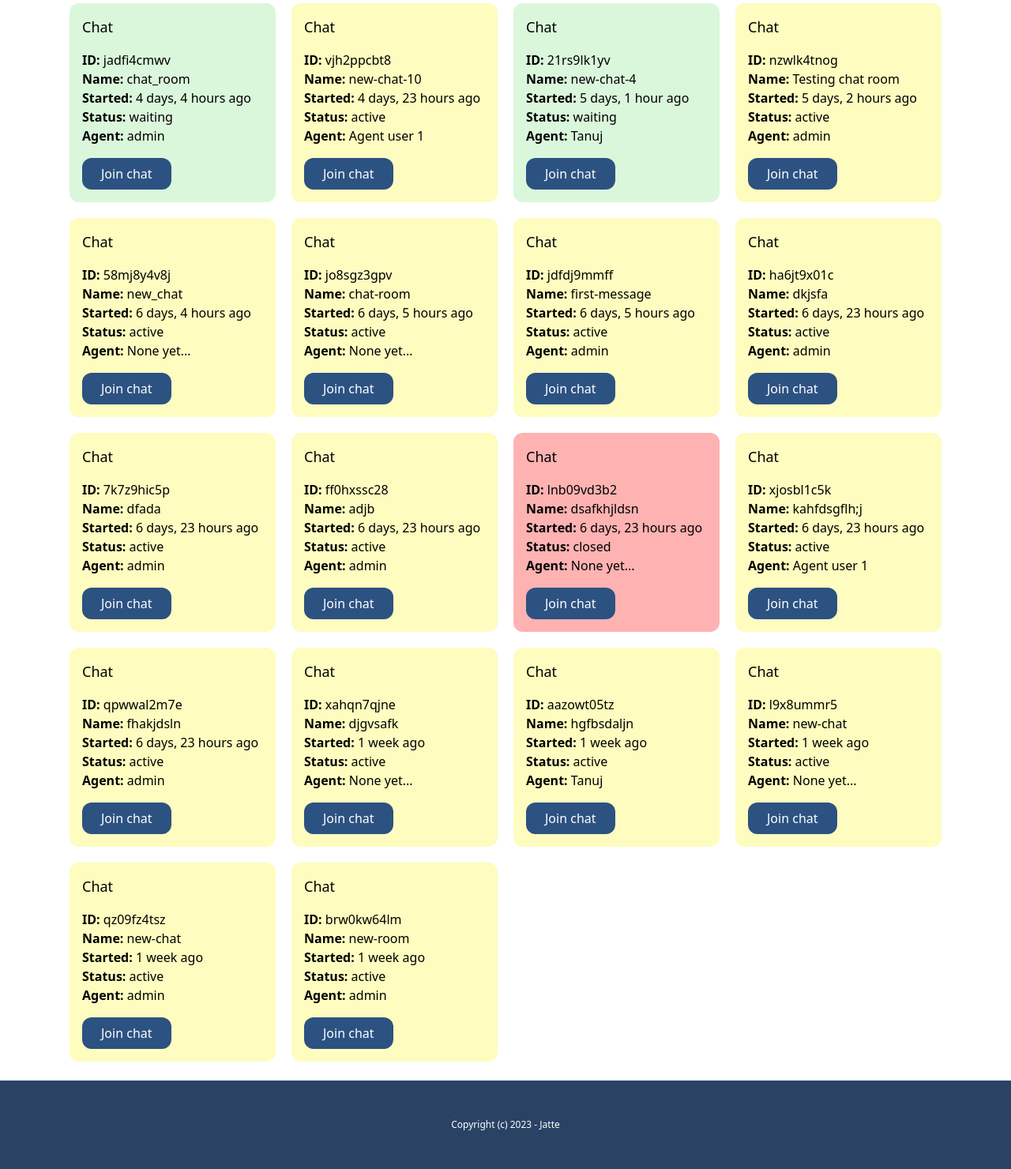
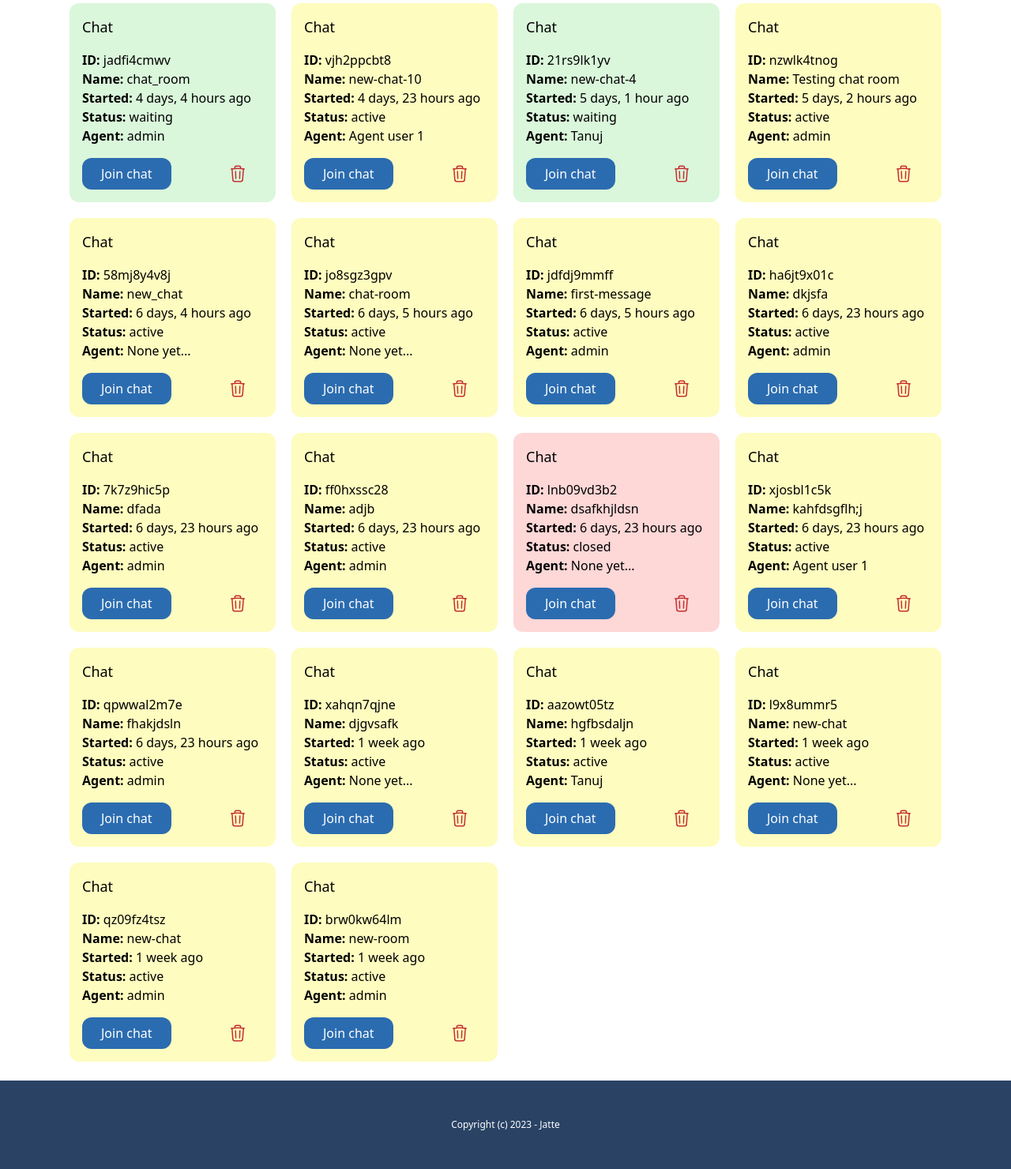
Before and after one commit to tanujsonare/chat_application, a Django app: page /admin-dashboard in a window 1280 px wide. Shown: the part 668-2148 px from the top of the page at 79% size. Run offline with Django 4.2, Linux system fonts and the light colour scheme; a user stored in the database is signed in; data comes from the database, SQL or seed files in the repository; both versions use the stored data as it was after the commit; style sheets or scripts are compiled from the project's sources.

Commit message:
completed delete chat room functionality

```diff
--- a/chat/templates/chat/rooms_list.html
+++ b/chat/templates/chat/rooms_list.html
@@ -4,7 +4,7 @@
     {% if rooms %}
     <div class="grid grid-cols-4 gap-5">
         {% for room in rooms %}
-        <div class="p-4 rounded-xl {% if room.status == 'waiting' %}card-waiting{% elif room.status == 'active' %}bg-yellow-200{% else %}bg-red-300{% endif %}">
+        <div class="p-4 rounded-xl {% if room.status == 'waiting' %}card-waiting{% elif room.status == 'active' %}bg-yellow-200{% else %}bg-red-200{% endif %}">
             <h3 class="mb-4 text-lg">Chat</h3>
             <p>
                 <b>ID: </b>{{room.uuid}} <br>
@@ -13,7 +13,14 @@
                 <b>Status: </b>{{room.status}} <br>
                 <b>Agent: </b>{% firstof room.agent.name 'None yet...' %} <br>
             </p>
-            <a href="{% url 'chat:room_details' room.uuid %}" class="mt-4 inline-block py-2 px-6 bg-blue-800 text-white rounded-xl">Join chat</a>
+            <div class="flex justify-between mt-4">
+                <a href="{% url 'chat:room_details' room.uuid %}" class="inline-block py-2 px-6 bg-blue-700 text-white rounded-xl">Join chat</a>
+                {% if room.agent == request.user or request.user.groups.all.first.name == "Manager"%}
+                <a href="{% url 'chat:delete_room' room.id %}" ><svg xmlns="http://www.w3.org/2000/svg" fill="none" viewBox="0 0 24 24" stroke-width="1.5" stroke="currentColor" class="w-6 h-6 text-red-700 mx-5 mt-2">
+                    <path stroke-linecap="round" stroke-linejoin="round" d="M14.74 9l-.346 9m-4.788 0L9.26 9m9.968-3.21c.342.052.682.107 1.022.166m-1.022-.165L18.16 19.673a2.25 2.25 0 01-2.244 2.077H8.084a2.25 2.25 0 01-2.244-2.077L4.772 5.79m14.456 0a48.108 48.108 0 00-3.478-.397m-12 .562c.34-.059.68-.114 1.022-.165m0 0a48.11 48.11 0 013.478-.397m7.5 0v-.916c0-1.18-.91-2.164-2.09-2.201a51.964 51.964 0 00-3.32 0c-1.18.037-2.09 1.022-2.09 2.201v.916m7.5 0a48.667 48.667 0 00-7.5 0" />
+                </svg></a>
+                {% endif %}
+            </div>
         </div>
         {% endfor %}
     </div>
--- a/chat/urls.py
+++ b/chat/urls.py
@@ -12,4 +12,5 @@ urlpatterns = [
     path("admin-dashboard/add_user/", views.add_new_admin_user, name="add_new_admin_user"),
     path("admin-dashboard/user_details/<uuid:uuid>/", views.user_details, name="user_details"),
     path("admin-dashboard/edit_user_profile/<uuid:uuid>/", views.edit_staff_user, name="edit_staff_user_profile"),
+    path("admin-dashboard/delete_room/<int:pk>/", views.delete_room, name="delete_room"),
 ]
--- a/chat/views.py
+++ b/chat/views.py
@@ -127,3 +127,17 @@ def edit_staff_user(request, uuid):
     except:
         messages.error(request, "You don't have permission to add new users !!!!")
         return redirect("/admin-dashboard")
+
+
+def delete_room(request, pk):
+    room = get_object_or_404(Room, pk=pk)
+    if room:
+        if room.agent == request.user or request.user.groups.first().name == "Manager":
+            room.delete()
+            messages.success(request, f'Requested chat room deleted successfully.')
+            return redirect("/admin-dashboard")
+        else:
+            messages.error(request, "You don't have permission to add new users !!!!")
+            return redirect("/admin-dashboard")
+    messages.error(request, "Room does not exist !!!!")
+    return redirect("/admin-dashboard")
```
Also changed, not shown: db.sqlite3.
